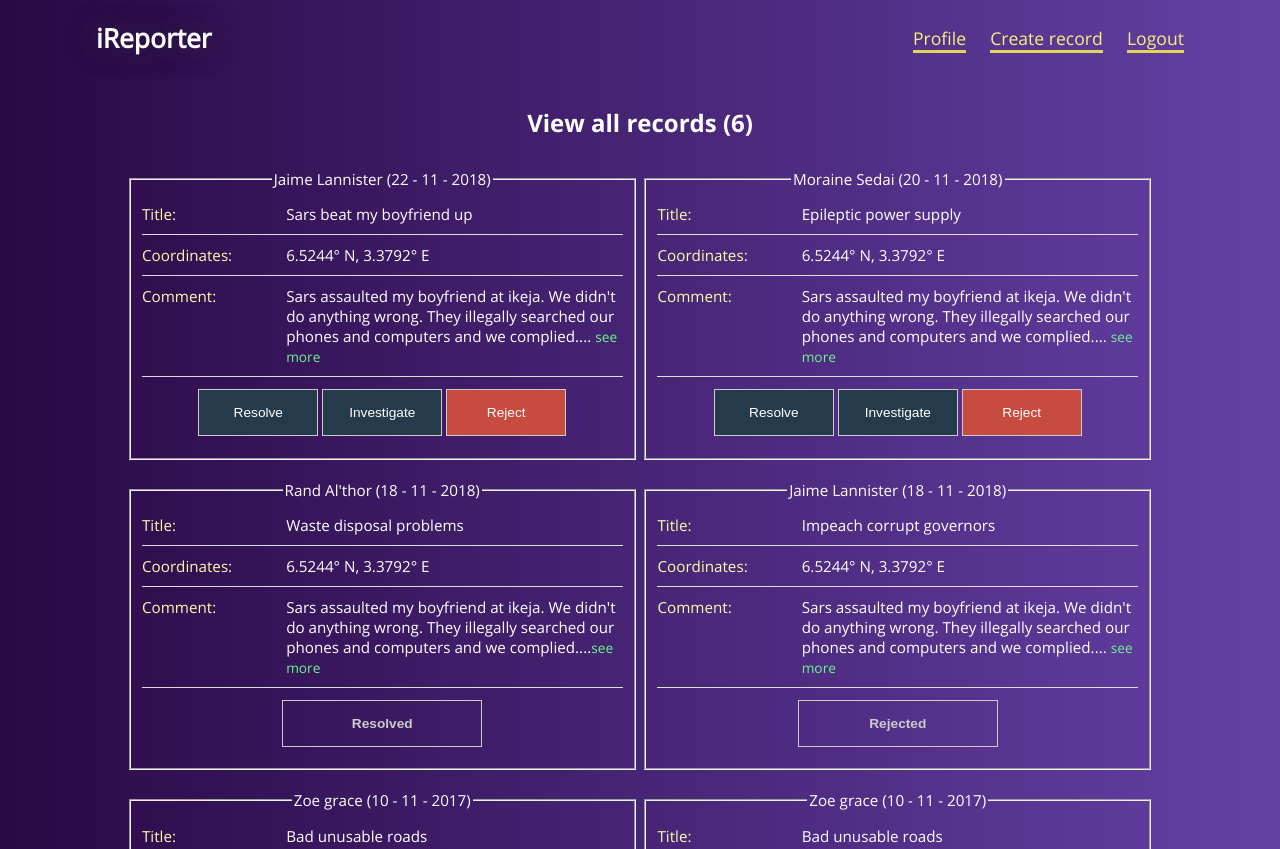
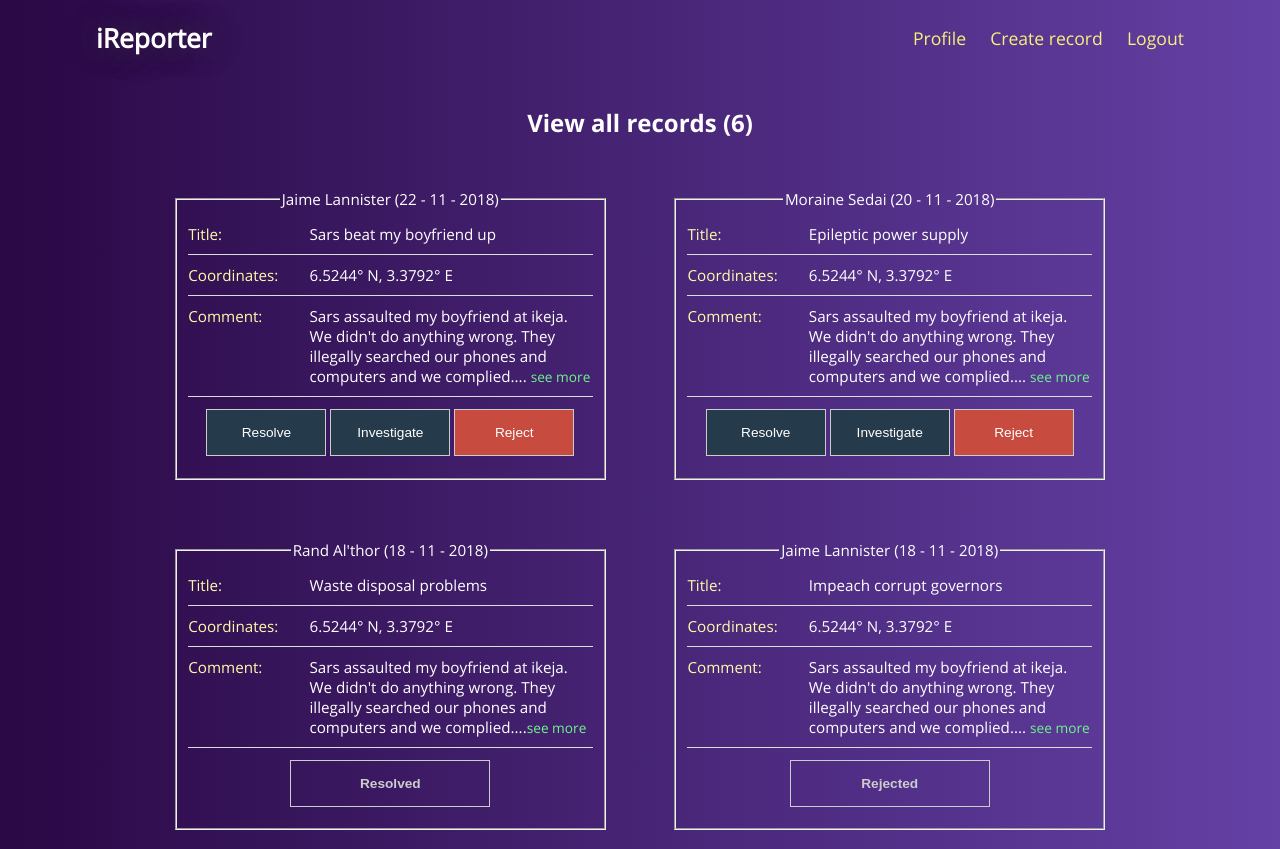
Before and after one commit to youngestdj/iReporter, a plain HTML site: page UI/admin.html in a window 1280 px wide. Shown: the top 849 px of the page. Drawn offline with Linux system fonts and the light colour scheme.

Commit message:
chore(ui): edit navigation ui elements - Replace signup button on homepage with get started button - Space cards in records pages
[Finishes #162477648]

```diff
--- a/UI/css/style.css
+++ b/UI/css/style.css
@@ -119,11 +119,9 @@ footer a:last-child {
 .links a {
 	color: #f8ef7c;
 	font-weight: 400;
-    border-bottom: 3px solid #e2d754;
 }
 .links a:hover {
 	color: #fff;
-    border-bottom: 3px solid #fff;
 }
 .container {
 	width: 85%;
@@ -181,8 +179,8 @@ footer a:last-child {
 	display: inline-block;
 }
 .admin-record-group {
-	width: 47%;
-	margin: 10px auto;
+	width: 40%;
+	margin: 30px;
 	display: inline-block;
 	font-size: 0.95em;
 }
```
Also changed, not shown: index.html (+1 -1 lines), 1 other file.
